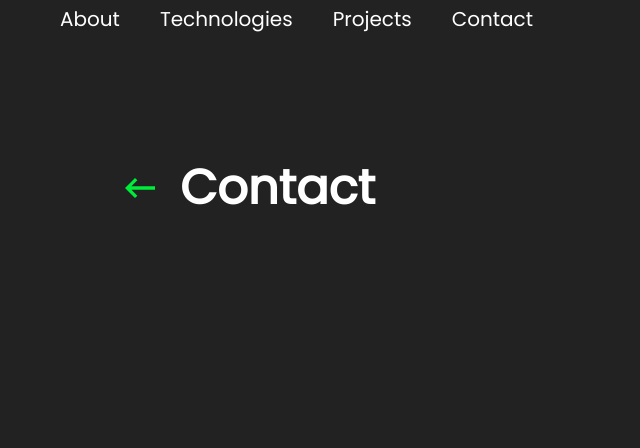
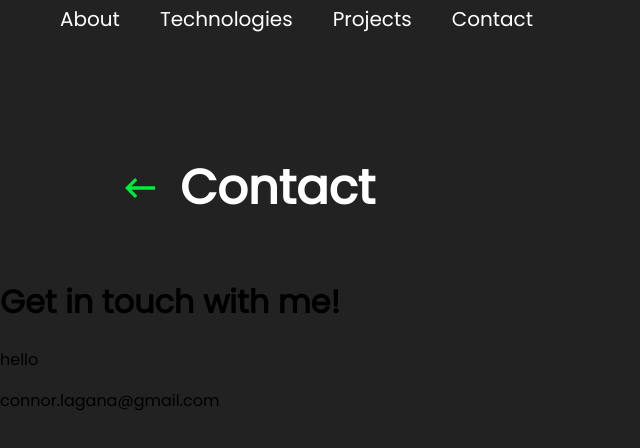
Before and after one commit to connorlagana/react-portfolio, a React (Create React App) app: page /contact in a window 1280 px wide. Shown: the top 448 px of the page, without its empty margins (0-640 px from the left). Built offline with nearby package versions, Linux system fonts and the light colour scheme.

Commit message:
contact pic

```diff
--- a/src/components/Contact.js
+++ b/src/components/Contact.js
@@ -1,5 +1,6 @@
 import React, { Component } from "react";
 import KeyboardBackspace from "@material-ui/icons/KeyboardBackspace";
+import ContactPic from "../components/ContactPic.js";
 
 class Contact extends Component {
   render() {
@@ -11,6 +12,11 @@ class Contact extends Component {
             <h1 id="projectsH1">Contact</h1>
           </a>
         </div>
+        <div>
+          <h1>Get in touch with me!</h1>
+          <ContactPic />
+          <p>connor.lagana@gmail.com</p>
+        </div>
       </div>
     );
   }
--- /dev/null
+++ b/src/components/ContactPic.js
@@ -0,0 +1,9 @@
+import React, { Component } from "react";
+
+class ContactPic extends Component {
+  render() {
+    return <div>hello</div>;
+  }
+}
+
+export default ContactPic;
```
